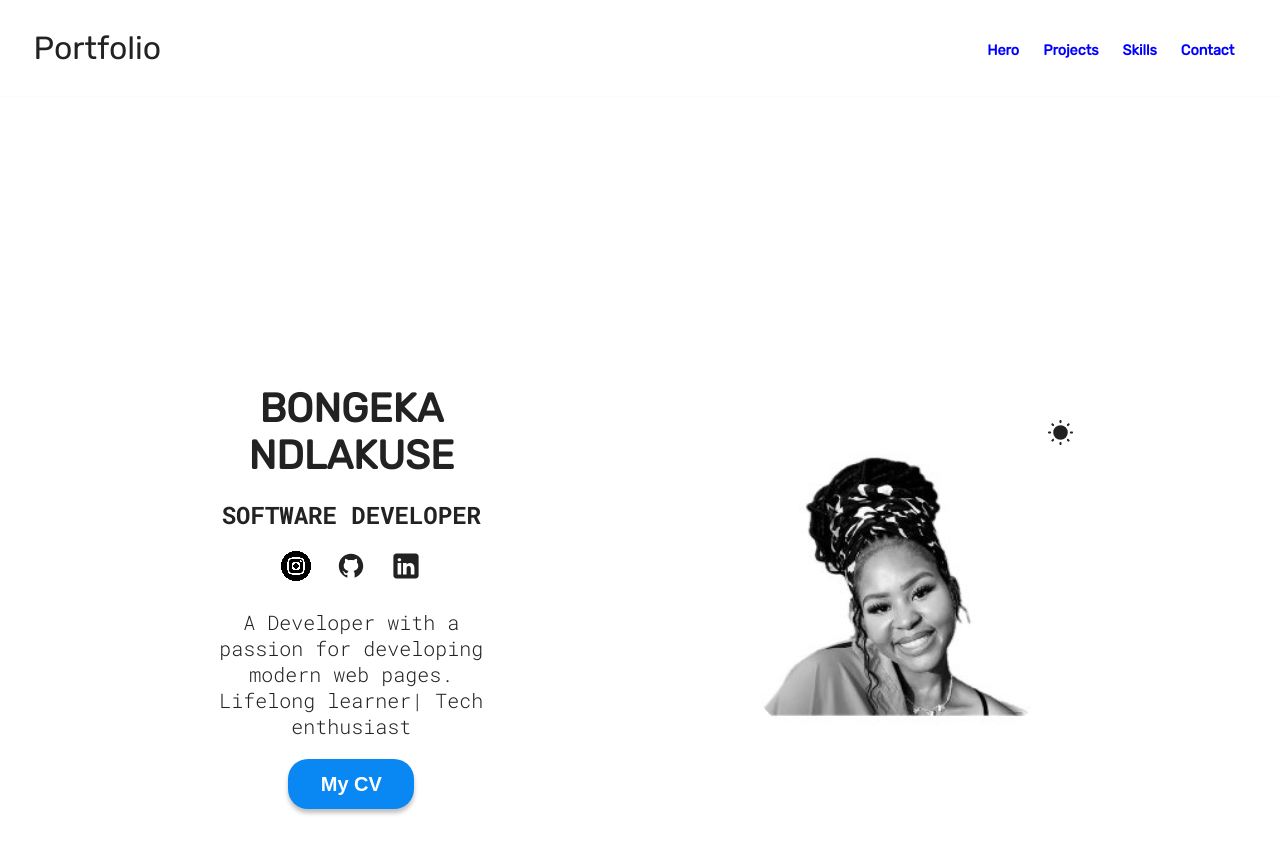
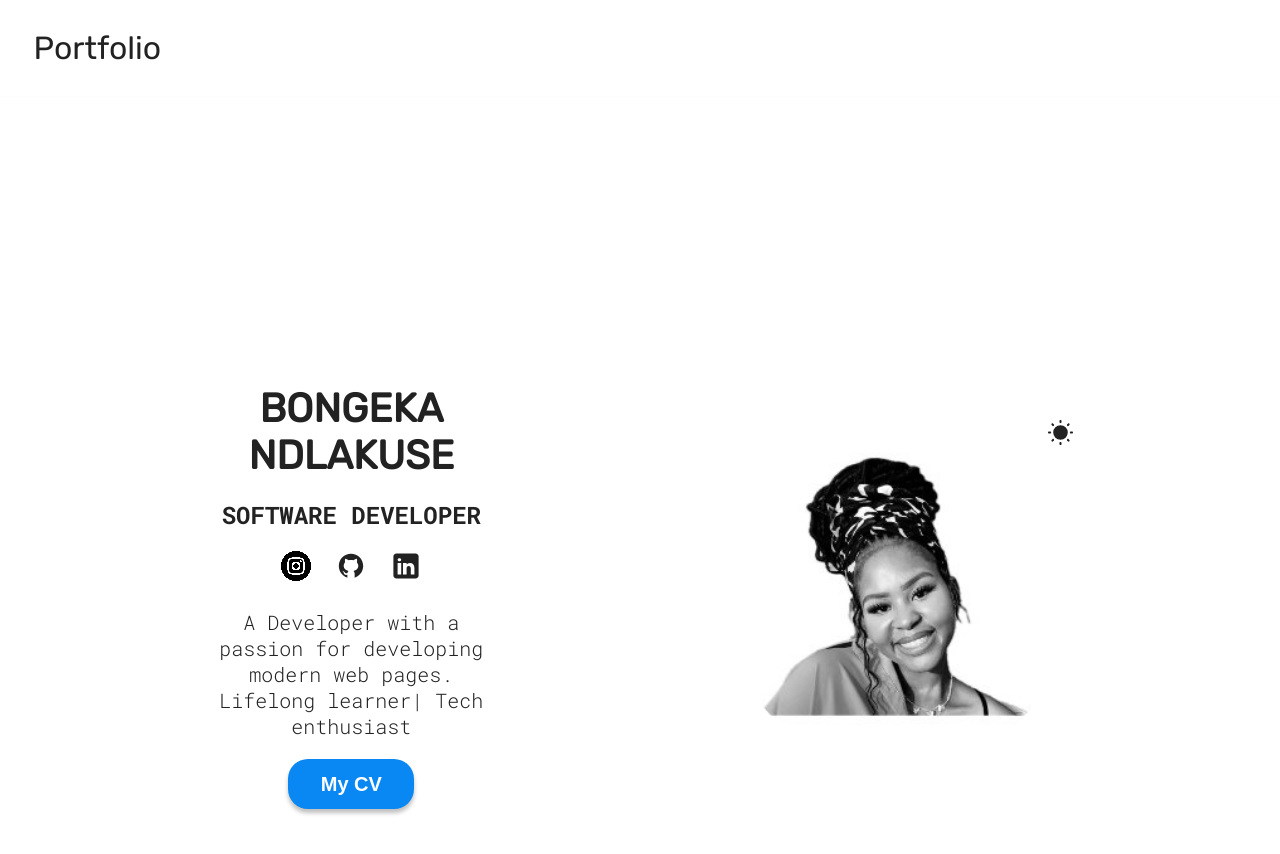
Before and after one commit to StellaNDL/Portfolio, a React (Vite) app: page / in a window 1280 px wide. Shown: the top 854 px of the page. Built offline with nearby package versions, Linux system fonts and the light colour scheme.

Commit message:
Update NavbarStyles.module.css

```diff
--- a/src/sections/Navbar/NavbarStyles.module.css
+++ b/src/sections/Navbar/NavbarStyles.module.css
@@ -38,7 +38,7 @@ span a {
     padding: 0.5rem 0.75rem;
     font-size: clamp(0.9rem, 0.9vw, 1.05rem);
     font-weight: bold;
-    color: blue;
+    color: var(--background-color);
     transition: 0.2s;
 }
 
```
